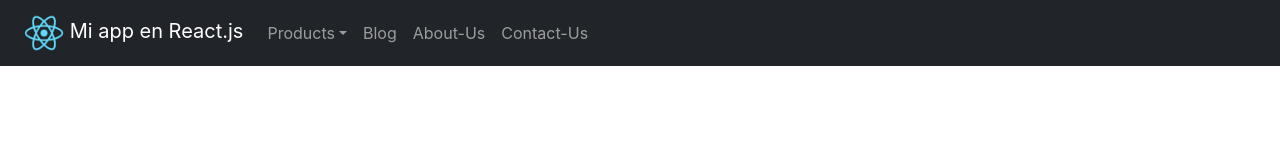
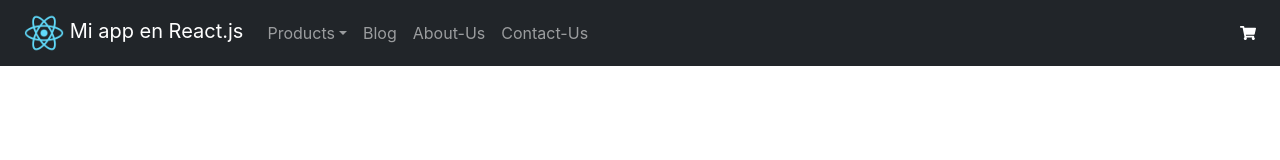
Before and after one commit to nahuelrodrigues/Nahuel_Rodrigues_React_JS, a React (Create React App) app: page / in a window 1280 px wide. Shown: the top 160 px of the page. Built offline with nearby package versions, Linux system fonts and the light colour scheme.

Commit message:
carrito icon bt

```diff
--- a/package.json
+++ b/package.json
@@ -10,6 +10,7 @@
     "react": "^17.0.2",
     "react-bootstrap": "^1.6.1",
     "react-dom": "^17.0.2",
+    "react-icons": "^4.2.0",
     "react-scripts": "4.0.3",
     "web-vitals": "^1.1.2"
   },
--- a/src/Components/CartWidget.js
+++ b/src/Components/CartWidget.js
@@ -1,2 +1,10 @@
 // ACÁ TENGO QUE CREAR UN ÍCONO DE CARRITO REACT-BOOTSTRAP
 // UBICARLO EN EL NAVBAR
+import React from "react";
+
+import { FaShoppingCart } from "react-icons/fa";
+
+function CartWidget() {
+  return <FaShoppingCart color="white" className="" />;
+}
+export default CartWidget;
--- a/src/Components/ItemsListContainer.js
+++ b/src/Components/ItemsListContainer.js
@@ -1,2 +1,4 @@
+import React from "react";
+import {} from "react-bootstrap";
 // CON PROP greeting Y MUESTRA EL MENSAJE DENTRO DEL CONTENEDOR CON EL STYLING INTEGRADO.
 // IMPORTARLO DENTRO DE APP.JS
--- a/src/Components/Navbar.js
+++ b/src/Components/Navbar.js
@@ -3,6 +3,7 @@ import "bootstrap/dist/css/bootstrap.css";
 import { Nav, Navbar, NavDropdown } from "react-bootstrap";
 import "../App.css";
 import logo from "../img/logo.png";
+import CartWidget from "./CartWidget";
 
 function NavBar() {
   return (
@@ -40,6 +41,7 @@ function NavBar() {
             <Nav.Link href="contact-us">Contact-Us</Nav.Link>
           </Nav>
         </Navbar.Collapse>
+        <CartWidget />
       </Navbar>
     </div>
   );
```
Also changed, not shown: 1 other file (tests, documents, lock files or other folders).
